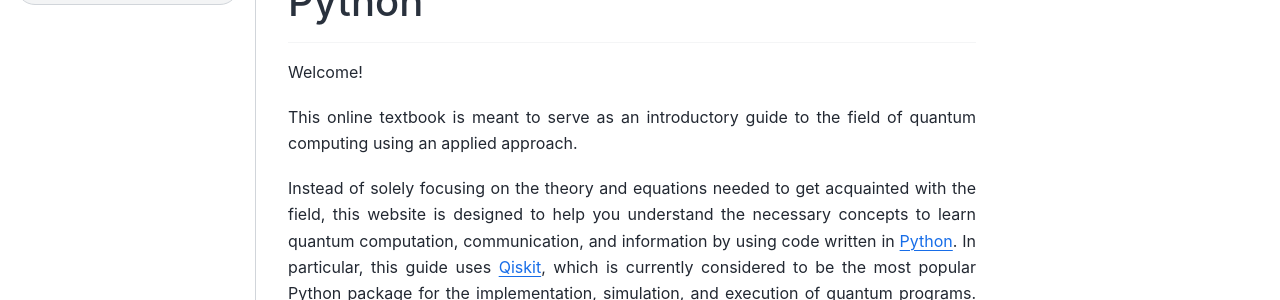
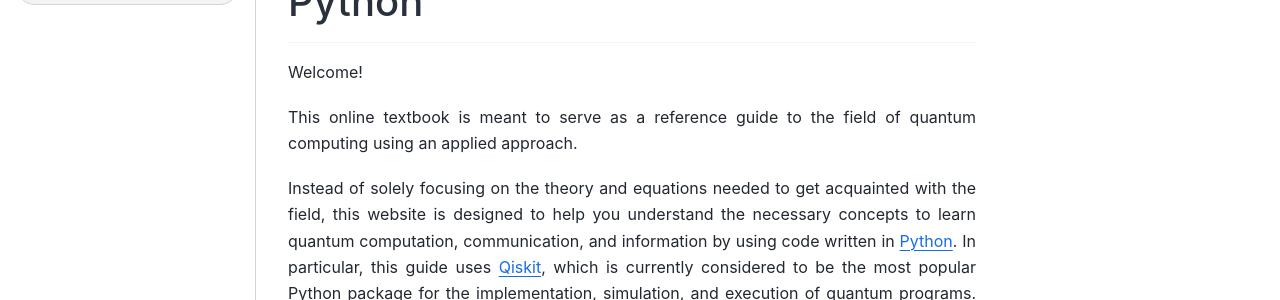
Before and after one commit to learn-quantum/lqc-textbook, a Jupyter Book: the page built from index.md, in a window 1280 px wide. Shown: the part 139-439 px from the top of the page. Built offline with Jupyter Book 1.0.4 settings and Sphinx 7.4.7 and the Sphinx Book theme 1.1.4, drawn with Linux system fonts in a browser that asks for light colours; pages that are not in the unit, such as notebooks, are missing from menus.

Commit message:
update index 00_00 02_01 notebooks

```diff
--- a/index.md
+++ b/index.md
@@ -3,6 +3,6 @@
 
 Welcome!
 
-This online textbook is meant to serve as an introductory guide to the field of quantum computing using an applied approach.
+This online textbook is meant to serve as a reference guide to the field of quantum computing using an applied approach.
 
 Instead of solely focusing on the theory and equations needed to get acquainted with the field, this website is designed to help you understand the necessary concepts to learn quantum computation, communication, and information by using code written in [Python](https://www.python.org/). In particular, this guide uses [Qiskit](https://qiskit.org/), which is currently considered to be the most popular Python package for the implementation, simulation, and execution of quantum programs. However, other packages might be supported in the future.
```
Also changed, not shown: 2 other files.
